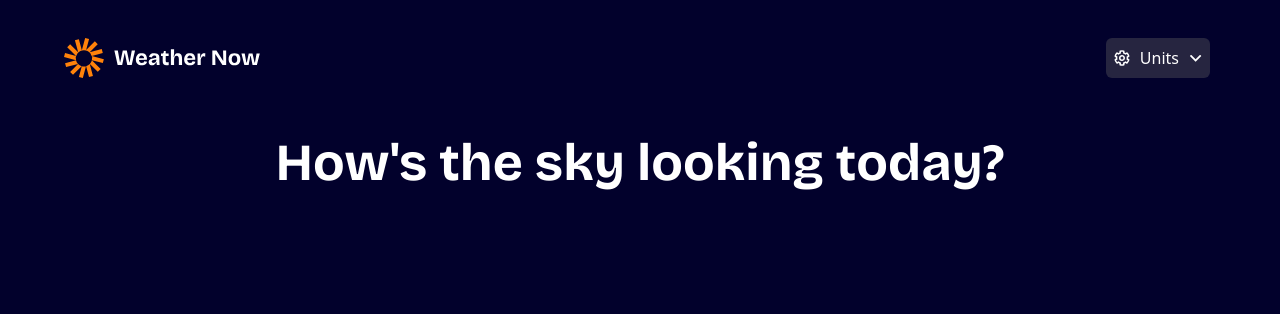
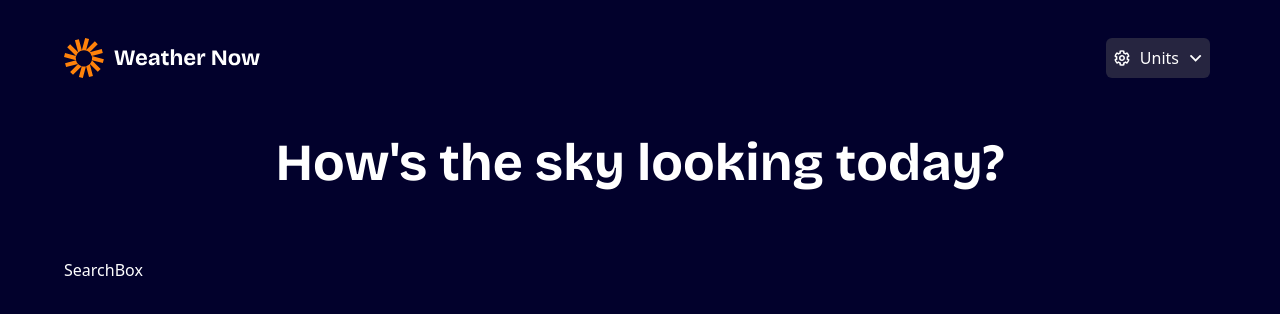
Before and after one commit to Mohammed-Lashein/frontend-mentor-hackathon, a React (Vite) app: page / in a window 1280 px wide. Shown: the top 314 px of the page. Built offline with nearby package versions, Linux system fonts and the light colour scheme.

Commit message:
feat(Searchbox): create the component's file

```diff
--- a/src/App.tsx
+++ b/src/App.tsx
@@ -1,4 +1,5 @@
 import Navbar from './components/Navbar'
+import SearchBox from './components/SearchBox';
 
 function App() {
 	return (
@@ -7,6 +8,7 @@ function App() {
 			<h1 className='text-white text-3xl pt-600 pb-800 text-center text-[3.25rem] font-bricolage'>
 				How's the sky looking today?{' '}
 			</h1>
+      <SearchBox />
 		</div>
 	)
 }
--- /dev/null
+++ b/src/components/SearchBox.tsx
@@ -0,0 +1,6 @@
+function SearchBox() {
+  return (
+    <div>SearchBox</div>
+  )
+}
+export default SearchBox
```
